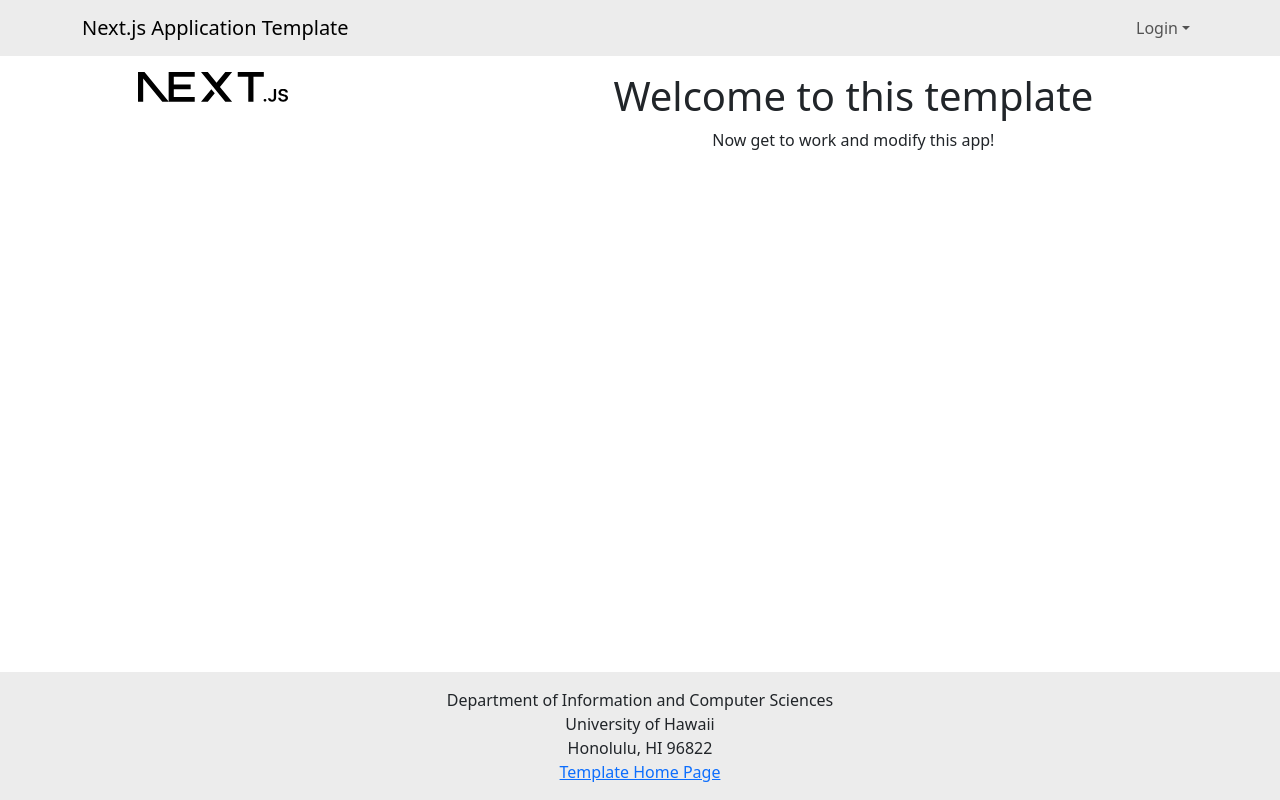
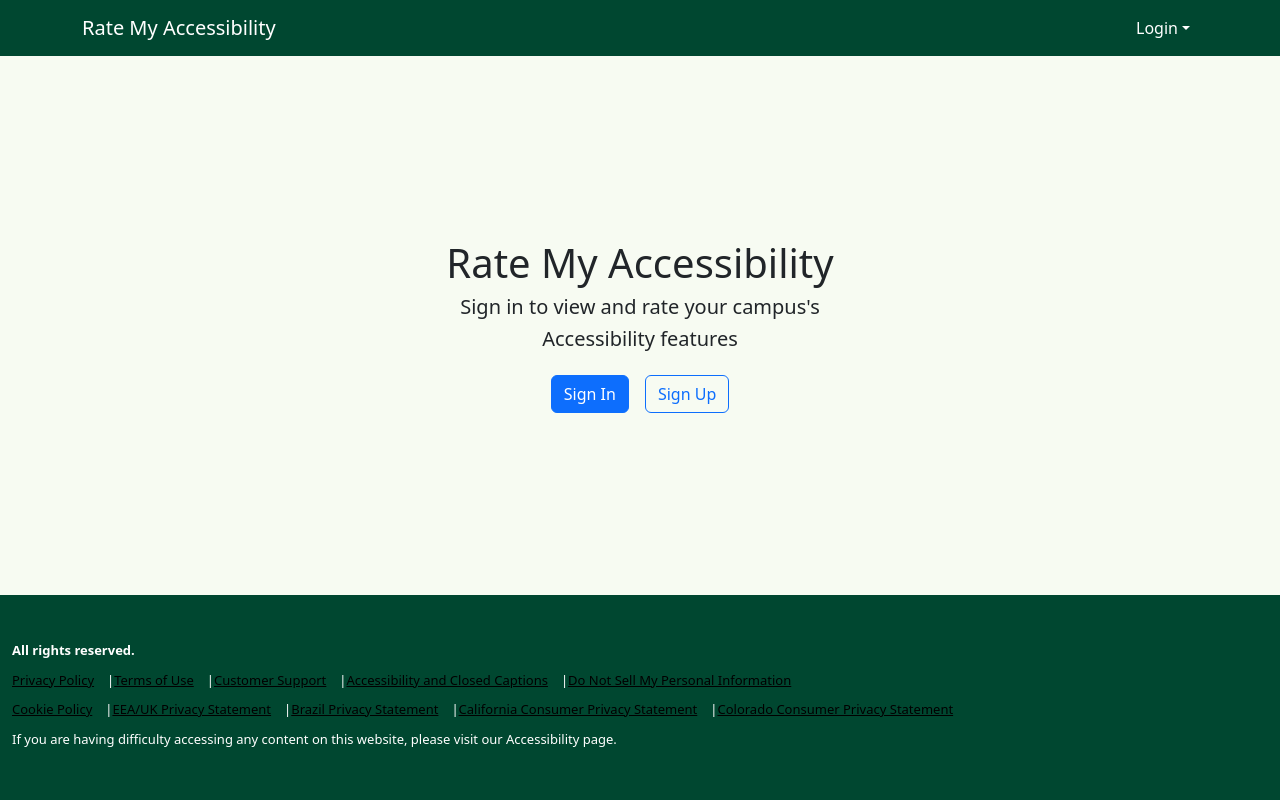
Before and after one commit to Rate-My-Accessibility/Rate-My-Accessibility-Application, a Next.js app: page / in a window 1280 px wide. Built offline with nearby package versions, Linux system fonts and the light colour scheme; no server answers.

Commit message:
inital landing page layout

```diff
--- a/src/app/globals.css
+++ b/src/app/globals.css
@@ -1,10 +1,14 @@
 html,
 body {
+  --bs-dark: var(--nat-navbar-bg);
   --bs-light-rgb: 236, 236, 236;
+  --bs-dark-rgb: var(--nat-navbar-bg-rgb);
   box-sizing: border-box;
   height: 100%;
   padding: 0;
   margin: 0;
+  background-size: cover;
+  background: fixed center url("/Test.png")
 }
 .wrapper {
   box-sizing: border-box;
@@ -12,3 +16,176 @@ body {
   display: flex;
   flex-direction: column;
 }
+
+body.wrapper > main {
+  flex: 1;
+}
+
+:root {
+  --nat-navbar-bg: rgb(0, 71, 48);
+  --nat-navbar-bg-color: #004730;
+  --nat-navbar-text-highlight: khaki;
+  --nat-navbar-highlight-text: var(--bs-gray-500);
+  --nat-navbar-highlight-bsg: lightblue;
+  --nat-navbar-bg-rgb: 0, 71, 48;
+  --nat-navbar-text-color: white;
+}
+body .navbar {
+  --bs-navbar-active-color: var(--nat-navbar-highlight-text);
+  --bs-navbar-brand-color: var(--nat-navbar-text-color);
+  --bs-navbar-brand-hover-color: var(--nat-navbar-highlight-text);
+  --bs-navbar-color: var(--nat-navbar-text-color);
+  --bs-navbar-hover-color: var(--nat-navbar-highlight-text);
+}
+
+.rockets-footer {
+  color: white;
+  background: var(--rockets-red);
+}
+
+.footer-top {
+  min-height: 350px;
+  padding: 60px 35px 45px;
+}
+
+.footer-columns {
+  align-items: flex-start;
+  flex-wrap: nowrap;
+  gap: 20px;
+}
+
+.footer-columns > .col {
+  min-width: 0;
+}
+
+.footer-columns h2 {
+  margin-bottom: 28px;
+  color: white;
+  font-size: 16px;
+  font-weight: 900;
+}
+
+.footer-columns .nav-link {
+  padding: 5px 0;
+  color: white;
+  font-size: 16px;
+  line-height: 1.45;
+  overflow-wrap: break-word;
+}
+
+.footer-columns .nav-link:hover,
+.footer-bottom a:hover {
+  color: var(--rockets-yellow);
+  text-decoration: underline;
+}
+
+.footer-connect {
+  flex-shrink: 0;
+  min-width: 100px;
+}
+
+.footer-socials {
+  display: flex;
+  flex-direction: column;
+  align-items: center;
+  gap: 17px;
+}
+
+.footer-socials a {
+  color: black;
+  font-size: 26px;
+  line-height: 1;
+}
+
+.footer-bottom {
+  min-height: 205px;
+  padding: 45px 0 35px;
+  background: rgb(0, 71, 48);
+  border-top: 1px solid rgb(0, 71, 48);
+  font-size: 13px;
+}
+
+.footer-bottom p {
+  margin-bottom: 10px;
+}
+
+.footer-bottom a {
+  color: black;
+}
+
+/* SPONSOR STRIP */
+
+.sponsors {
+  min-height: 135px;
+  padding: 20px 0;
+  color: black;
+  background: #050505;
+}
+
+.sponsor-list {
+  display: flex;
+  align-items: center;
+  justify-content: space-around;
+  gap: 35px;
+  min-height: 95px;
+}
+
+.sponsor-toyota {
+  display: flex;
+  flex-direction: column;
+  align-items: center;
+  gap: 2px;
+  font-size: 22px;
+}
+
+.toyota-symbol {
+  display: flex;
+  align-items: center;
+  justify-content: center;
+  width: 65px;
+  height: 55px;
+  color: #ed1c24;
+  background: black;
+  font-size: 40px;
+  line-height: 1;
+}
+
+.memorial-logo {
+  font-family: Georgia, serif;
+  font-size: clamp(17px, 2vw, 32px);
+  font-weight: 400;
+  line-height: 0.9;
+}
+
+.sportstalk-logo {
+  padding: 8px 20px;
+  border: 3px solid black;
+  border-radius: 50%;
+  font-size: clamp(14px, 1.5vw, 24px);
+  font-style: italic;
+  white-space: nowrap;
+}
+
+.sportstalk-logo span {
+  padding: 5px;
+  color: #111;
+  background: black;
+  border-radius: 50%;
+  font-size: 12px;
+  font-style: normal;
+}
+
+.space-city-logo {
+  display: flex;
+  flex-direction: column;
+  align-items: center;
+  font-size: clamp(20px, 2vw, 34px);
+  font-style: italic;
+  font-weight: 1000;
+  white-space: nowrap;
+}
+
+.space-city-logo small {
+  color: var(--rockets-yellow);
+  font-size: 11px;
+}
--- a/src/app/page.tsx
+++ b/src/app/page.tsx
@@ -1,17 +1,22 @@
-import { Col, Container, Image, Row } from 'react-bootstrap';
+import { Button, Col, Container, Row } from 'react-bootstrap';
 
 /** The Home page. */
 const Home = () => (
-  <main>
+  <main className="d-flex flex-grow-1 align-items-center">
     <Container id="landing-page" fluid className="py-3">
-      <Row className="align-middle text-center">
-        <Col xs={4}>
-          <Image src="next.svg" width="150px" alt="" />
-        </Col>
-
-        <Col xs={8} className="d-flex flex-column justify-content-center">
-          <h1>Welcome to this template</h1>
-          <p>Now get to work and modify this app!</p>
+      <Row className="justify-content-center text-center">
+        <Col xs={12}>
+          <h1> Rate My Accessibility</h1>
+          <h5>Sign in to view and rate your campus&apos;s  </h5>
+          <h5>Accessibility features</h5>
+          <div className="d-flex justify-content-center flex-wrap gap-3 mt-4">
+            <Button href="/auth/signin" variant="primary">
+              Sign In
+            </Button>
+            <Button href="/auth/signup" variant="outline-primary">
+              Sign Up
+            </Button>
+          </div>
         </Col>
       </Row>
     </Container>
--- a/src/components/Footer.tsx
+++ b/src/components/Footer.tsx
@@ -1,20 +1,39 @@
-import { Col, Container } from 'react-bootstrap';
+import { Col, Container, Row } from 'react-bootstrap';
 
 /** The Footer appears at the bottom of every page. Rendered by the App Layout component. */
 const Footer = () => (
-  <footer className="mt-auto py-3 bg-light">
-    <Container>
-      <Col className="text-center">
-        Department of Information and Computer Sciences
-        <br />
-        University of Hawaii
-        <br />
-        Honolulu, HI 96822
-        <br />
-        <a href="http://ics-software-engineering.github.io/nextjs-application-template">Template Home Page</a>
-      </Col>
-    </Container>
-  </footer>
+   <footer className="rockets-footer">
+
+
+        <div className="footer-bottom">
+          <Container fluid>
+            <p>
+              <strong>
+                 All rights reserved.
+              </strong>
+            </p>
+            <p>
+              <a href="#">Privacy Policy</a>　|
+              <a href="#">Terms of Use</a>　|
+              <a href="#">Customer Support</a>　|
+              <a href="#">Accessibility and Closed Captions</a>　|
+              <a href="#">Do Not Sell My Personal Information</a>
+            </p>
+            <p>
+              <a href="#">Cookie Policy</a>　|
+              <a href="#">EEA/UK Privacy Statement</a>　|
+              <a href="#">Brazil Privacy Statement</a>　|
+              <a href="#">California Consumer Privacy Statement</a>　|
+              <a href="#">Colorado Consumer Privacy Statement</a>
+            </p>
+            <p>
+              If you are having difficulty accessing any content on this website,
+              please visit our Accessibility page.
+            </p>
+          </Container>
+        </div>
+      </footer>
+
 );
 
 export default Footer;
--- a/src/components/Navbar.tsx
+++ b/src/components/Navbar.tsx
@@ -12,19 +12,25 @@ const NavBar: React.FC = () => {
   const currentUser = session?.user?.email;
   const role = session?.user?.role;
   return (
-    <Navbar bg="light" expand="lg">
+   <Navbar bg="dark" expand="lg" variant="dark">
       <Container>
-        <Navbar.Brand href="/">Next.js Application Template</Navbar.Brand>
+        <Navbar.Brand href="/">Rate My Accessibility</Navbar.Brand>
         <Navbar.Toggle aria-controls="basic-navbar-nav" />
         <Navbar.Collapse id="basic-navbar-nav">
           <Nav className="me-auto justify-content-start">
             {currentUser && (
               <>
                 <Nav.Link id="add-stuff-nav" href="/add" active={pathName === '/add'}>
-                  Add Stuff
+                  Add Contact |
                 </Nav.Link>
                 <Nav.Link id="list-stuff-nav" href="/list" active={pathName === '/list'}>
-                  List Stuff
+                  List Contacts |
+                </Nav.Link>
+                  <Nav.Link id="list-stuff-nav" href="/list" active={pathName === '/list'}>
+                  Stuff |
+                </Nav.Link>
+                  <Nav.Link id="list-stuff-nav" href="/list" active={pathName === '/list'}>
+                  Stuff |
                 </Nav.Link>
               </>
             )}
```
Also changed, not shown: public/Test.png (added).
